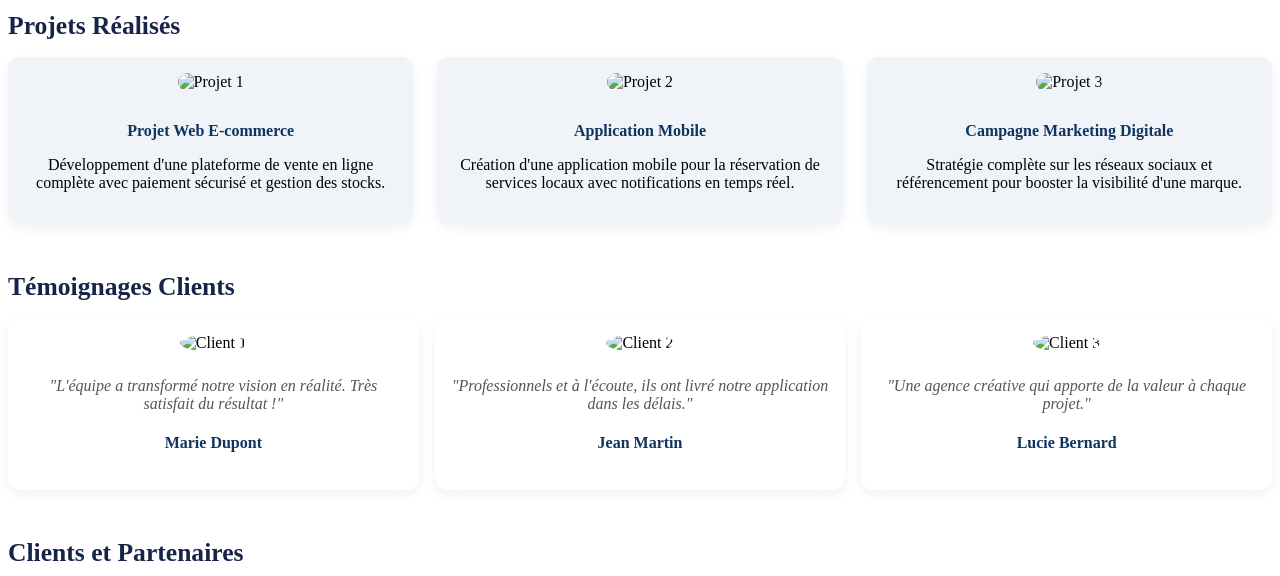
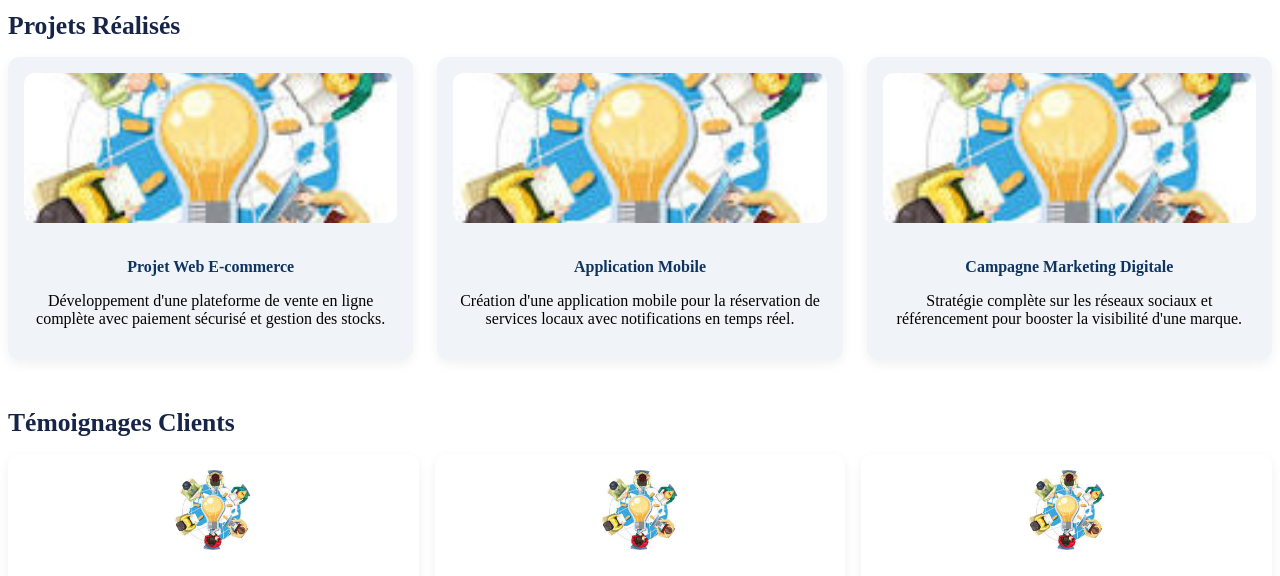
Before and after one commit to Chrysostome2001/entreprise, a plain HTML site: page realisations.html in a window 1280 px wide. Shown: the part 208-784 px from the top of the page. Drawn offline with Linux system fonts and the light colour scheme; the site is published under a folder, as on GitHub Pages, so addresses that start at the root find nothing.

Commit message:
projet fait a madagascar version3

```diff
--- a/realisations.html
+++ b/realisations.html
@@ -26,17 +26,17 @@
             <h3>Projets Réalisés</h3>
             <div class="projects-grid">
                 <div class="project-card">
-                    <img src="/projet1.jpeg" alt="Projet 1">
+                    <img src="./projet1.jpeg" alt="Projet 1">
                     <h4>Projet Web E-commerce</h4>
                     <p>Développement d'une plateforme de vente en ligne complète avec paiement sécurisé et gestion des stocks.</p>
                 </div>
                 <div class="project-card">
-                    <img src="/projet1.jpeg" alt="Projet 2">
+                    <img src="./projet1.jpeg" alt="Projet 2">
                     <h4>Application Mobile</h4>
                     <p>Création d'une application mobile pour la réservation de services locaux avec notifications en temps réel.</p>
                 </div>
                 <div class="project-card">
-                    <img src="/projet1.jpeg" alt="Projet 3">
+                    <img src="./projet1.jpeg" alt="Projet 3">
                     <h4>Campagne Marketing Digitale</h4>
                     <p>Stratégie complète sur les réseaux sociaux et référencement pour booster la visibilité d'une marque.</p>
                 </div>
@@ -48,17 +48,17 @@
             <h3>Témoignages Clients</h3>
             <div class="testimonial-grid">
                 <div class="testimonial">
-                    <img src="/projet1.jpeg" alt="Client 1">
+                    <img src="./projet1.jpeg" alt="Client 1">
                     <p>"L'équipe a transformé notre vision en réalité. Très satisfait du résultat !"</p>
                     <h4>Marie Dupont</h4>
                 </div>
                 <div class="testimonial">
-                    <img src="/projet1.jpeg" alt="Client 2">
+                    <img src="./projet1.jpeg" alt="Client 2">
                     <p>"Professionnels et à l'écoute, ils ont livré notre application dans les délais."</p>
                     <h4>Jean Martin</h4>
                 </div>
                 <div class="testimonial">
-                    <img src="/projet1.jpeg" alt="Client 3">
+                    <img src="./projet1.jpeg" alt="Client 3">
                     <p>"Une agence créative qui apporte de la valeur à chaque projet."</p>
                     <h4>Lucie Bernard</h4>
                 </div>
```
